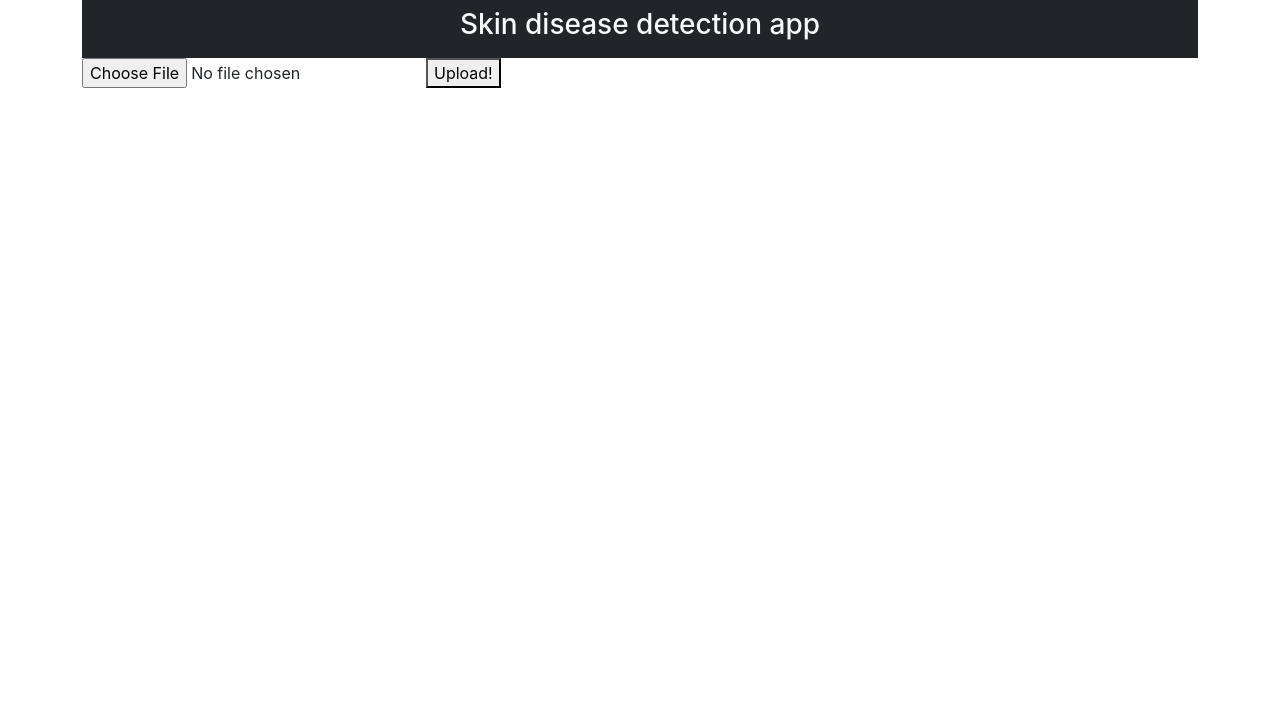
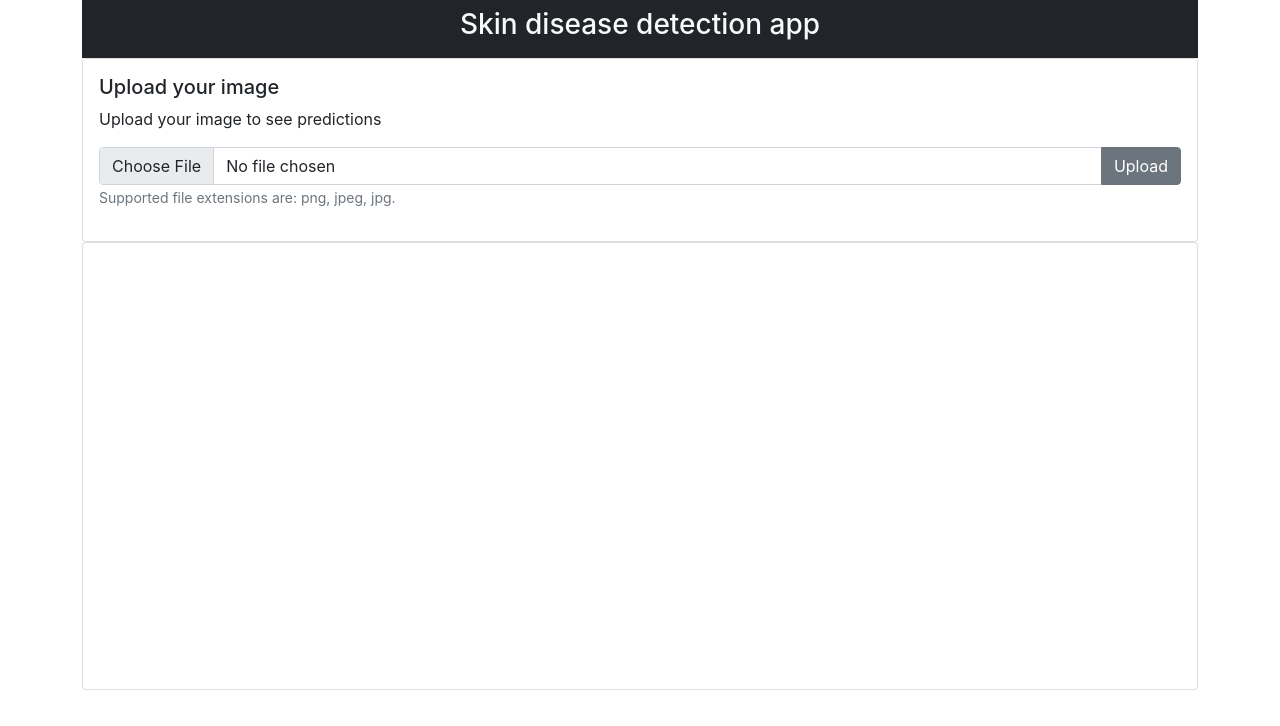
Before and after one commit to wysockif/skin-disease-classification-app, a React (Create React App) app in the folder src/frontend/: page / in a window 1280 px wide. Shown: the top 726 px of the page. Built offline with nearby package versions, Linux system fonts and the light colour scheme.

Commit message:
Display uploaded image

```diff
--- a/src/frontend/src/api/apiconfig.json
+++ b/src/frontend/src/api/apiconfig.json
@@ -1,6 +1,6 @@
 {
   "CustomVisionAPI": {
-    "Url": "https://northeurope.api.cognitive.microsoft.com/customvision/v3.0/Prediction/12012e1a-5f95-4b34-acf8-faef40525077/detect/iterations/Iteration1/url",
+    "Url": "https://northeurope.api.cognitive.microsoft.com/customvision/v3.0/Prediction/8ec20014-f98f-4b38-b945-32ab78b706eb/classify/iterations/Quick%20Trained%20Iteration/url",
     "PredictionKey": "03e926fb108b4101be2033081f5933f0"
   },
   "AzureStorageApi": {
--- a/src/frontend/src/api/custom_vision_api/customVisionApiCalls.ts
+++ b/src/frontend/src/api/custom_vision_api/customVisionApiCalls.ts
@@ -1,8 +1,22 @@
 import axios from 'axios';
 import config from '../apiconfig.json';
 
-export function getPrediction(imageUrl: string) {
+export function getPredictions(imageUrl: string) {
     axios.defaults.headers.post['Content-Type'] = 'application/json';
     axios.defaults.headers.post['Prediction-Key'] = config.CustomVisionAPI.PredictionKey;
-    return axios.post(config.CustomVisionAPI.Url, JSON.stringify({"Url": imageUrl}));
+    return axios.post<PredictionsResponse>(config.CustomVisionAPI.Url, JSON.stringify({"Url": imageUrl}));
 }
+
+export interface Prediction {
+    probability: number;
+    tagId: string;
+    tagName: string;
+}
+
+export interface PredictionsResponse {
+    id: string;
+    project: string;
+    iteration: string;
+    created: Date;
+    predictions: Prediction[];
+}
--- /dev/null
+++ b/src/frontend/src/components/FileUploadCard.tsx
@@ -0,0 +1,29 @@
+import {Button, Card, CardText, CardTitle, FormGroup, FormText, Input, InputGroup} from "reactstrap";
+import * as React from "react";
+
+export const FileUploadCard = (props : any) => (
+    <Card body>
+        <CardTitle tag="h5">
+            Upload your image
+        </CardTitle>
+        <CardText>
+            Upload your image to see predictions
+        </CardText>
+        <FormGroup>
+            <div>
+                <InputGroup>
+                    <Input
+                        onChange={props.onFileChange}
+                        id="uploadedFile"
+                        name="file"
+                        type="file"
+                    />
+                    <Button type="submit" onClick={props.onFileUpload}>Upload</Button>
+                </InputGroup>
+            </div>
+            <FormText>
+                Supported file extensions are: png, jpeg, jpg.
+            </FormText>
+        </FormGroup>
+    </Card>
+);
--- a/src/frontend/src/containers/App.tsx
+++ b/src/frontend/src/containers/App.tsx
@@ -2,11 +2,15 @@ import * as React from 'react'
 import {useState} from 'react'
 import NavigationBar from "../components/NavigationBar";
 import {uploadImageToStorage} from "../api/azure_storage_api/azureStorageApiCalls";
-import {getPrediction} from "../api/custom_vision_api/customVisionApiCalls";
+import {getPredictions, Prediction} from "../api/custom_vision_api/customVisionApiCalls";
+import {Card, Col, Row, Spinner} from "reactstrap";
+import {FileUploadCard} from "../components/FileUploadCard";
 
 function App() {
     const [selectedFile, setSelectedFile] = useState(null);
     const [pendingApiCall, setPendingApiCall] = useState<boolean>(false);
+    const [predictions, setPredictions] = useState<Prediction[]>([]);
+    const [uploadedImageUrl, setUploadedImageUrl] = useState<string>('');
 
 
     const onFileChange = (event: any) => {
@@ -17,31 +21,43 @@ function App() {
         setPendingApiCall(true);
         uploadImageToStorage(selectedFile)
             .then(url => {
-                console.log("image send");
+                setUploadedImageUrl(url);
                 setPendingApiCall(false);
-                return getPrediction(url);
-            })
-            .then(response => {
-                let predications: any = response.data.predictions;
-                console.log(predications)
-            });
-    }
-
-    const DisplayForm = () => (
-        <div>
-            <input type="file" onChange={onFileChange} />
-            <button type="submit" onClick={onFileUpload}>
-                Upload!
-            </button>
-        </div>
-    )
+                return getPredictions(url);
+            }).then(response => {
+            setPredictions(response.data.predictions);
+        }).catch(error => {
+            console.error("Error occured: " + error)
+        });
+    };
 
     return (
         <div className="container-lg">
             <NavigationBar/>
-            <DisplayForm/>
+            <FileUploadCard onFileChange={onFileChange} onFileUpload={onFileUpload}/>
+            <Card style={{minHeight: "56vh"}}>
+                <Row>
 
-            {pendingApiCall && <div> Loading... </div>}
+                    {pendingApiCall &&
+                    <Col className="col-12 d-flex flex-wrap align-items-center" style={{minHeight: "56vh"}}>
+                        <div className="text-center mx-auto"><Spinner>
+                            Loading...
+                        </Spinner></div>
+                    </Col>}
+                    {uploadedImageUrl && <Row>
+                        <Col className="col-6 d-flex flex-wrap align-items-center" style={{minHeight: "56vh"}}>
+                            <img src={uploadedImageUrl} className="img-fluid mx-auto d-block" alt="Uploaded image"/>
+                        </Col>
+                        <Col className="col-6 align-self-center">
+
+                            {predictions.length > 0 && <h4>Predictions:</h4>}
+                            {predictions.map(p => (
+                                <div key={p.probability}>{p.tagName} - {100 * p.probability}%</div>))}
+
+                        </Col>
+                    </Row>}
+                </Row>
+            </Card>
         </div>
     );
 }
```
